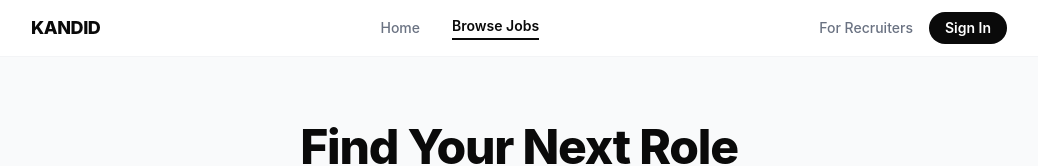
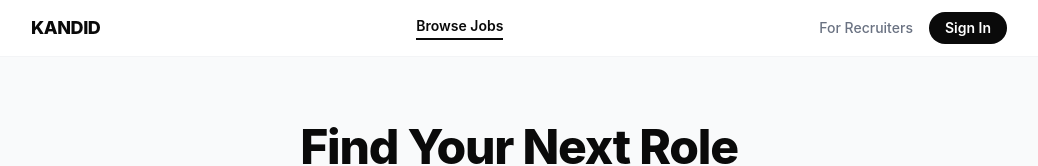
Before and after one commit to youssef-boudouar/KANDID, a React app in the folder frontend/: page /jobs in a window 1280 px wide. Shown: the top 166 px of the page, without its empty margins (121-1159 px from the left). Built offline with nearby package versions, Linux system fonts and the light colour scheme; no server answers; the HTML template or start-up script is replaced by a standard one.

Commit message:
fix: remove unused Home link from job pages

```diff
--- a/frontend/src/pages/PublicJobApply.jsx
+++ b/frontend/src/pages/PublicJobApply.jsx
@@ -100,7 +100,6 @@ function PublicJobApply() {
                     </span>
 
                     <div className="hidden md:flex items-center gap-8 text-sm text-gray-500 font-medium">
-                        <a href="/jobs" className="hover:text-[#0a0a0a] transition-colors">Home</a>
                         <a href="/jobs" className="text-[#0a0a0a] font-semibold border-b-2 border-[#0a0a0a] pb-0.5">Browse Jobs</a>
                     </div>
 
--- a/frontend/src/pages/PublicJobs.jsx
+++ b/frontend/src/pages/PublicJobs.jsx
@@ -34,7 +34,6 @@ function PublicJobs() {
                     </span>
 
                     <div className="hidden md:flex items-center gap-8 text-sm text-gray-500 font-medium">
-                        <a href="/jobs" className="hover:text-[#0a0a0a] transition-colors">Home</a>
                         <a href="/jobs" className="text-[#0a0a0a] font-semibold border-b-2 border-[#0a0a0a] pb-0.5">Browse Jobs</a>
                     </div>
 
```
